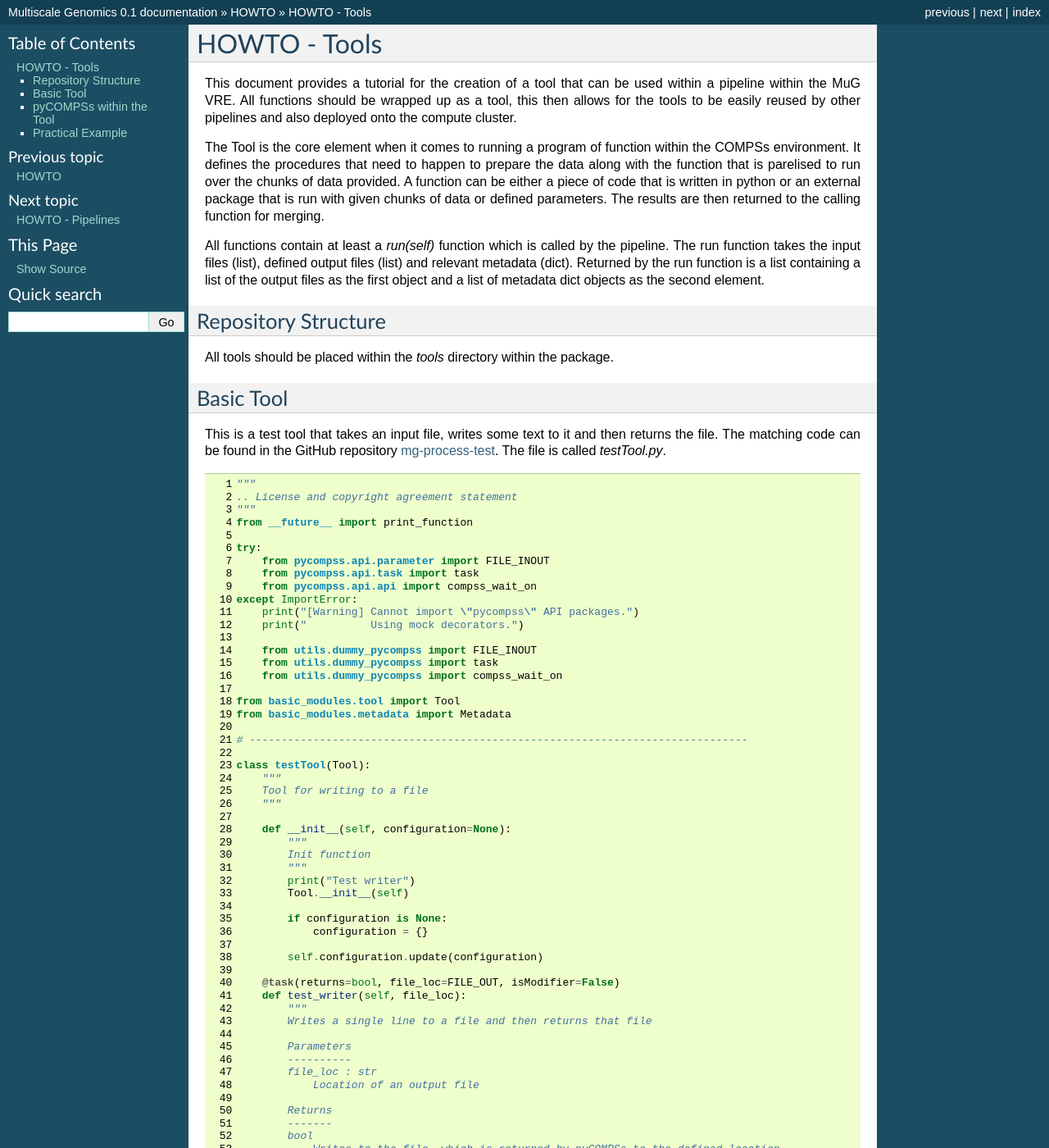
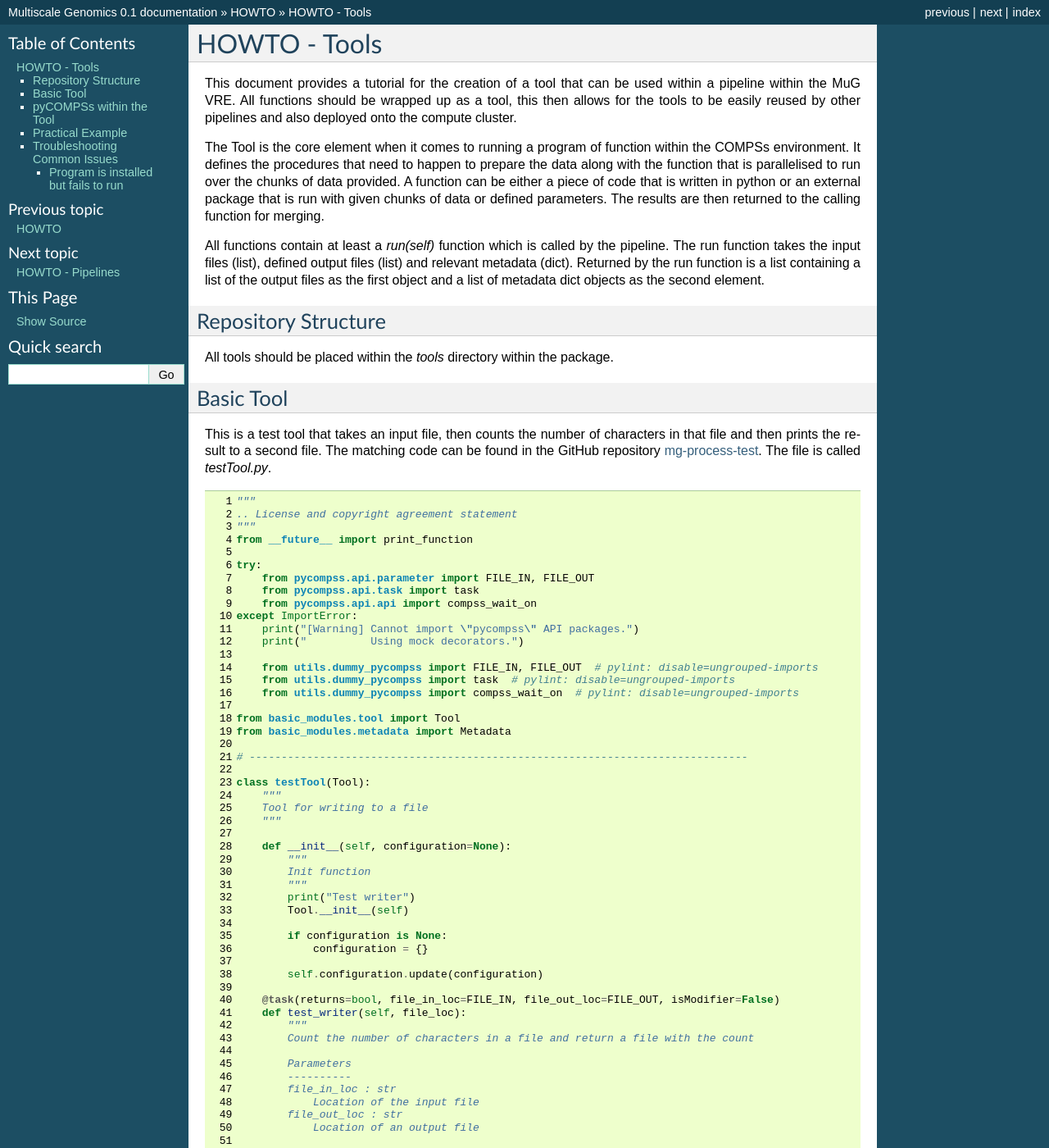
Before and after one commit to Multiscale-Genomics/mg-docs, a Sphinx documentation site: the page built from docs/howto/howto_tool.rst, in a window 1280 px wide and 1400 px high. Shown: the whole window at 82% size. Built offline with Sphinx 7.4.7, drawn with Linux system fonts in a browser that asks for light colours; some of the changed text lies outside the part shown.

Commit message:
Updated tools and pipeline descriptions to match the latest standard

```diff
--- a/docs/howto/howto_tool.rst
+++ b/docs/howto/howto_tool.rst
@@ -18,7 +18,7 @@
 
 This document provides a tutorial for the creation of a tool that can be used within a pipeline within the MuG VRE. All functions should be wrapped up as a tool, this then allows for the tools to be easily reused by other pipelines and also deployed onto the compute cluster.
 
-The Tool is the core element when it comes to running a program of function within the COMPSs environment. It defines the procedures that need to happen to prepare the data along with the function that is parelised to run over the chunks of data provided. A function can be either a piece of code that is written in python or an external package that is run with given chunks of data or defined parameters. The results are then returned to the calling function for merging.
+The Tool is the core element when it comes to running a program of function within the COMPSs environment. It defines the procedures that need to happen to prepare the data along with the function that is parallelised to run over the chunks of data provided. A function can be either a piece of code that is written in python or an external package that is run with given chunks of data or defined parameters. The results are then returned to the calling function for merging.
 
 All functions contain at least a `run(self)` function which is called by the pipeline. The run function takes the input files (list), defined output files (list) and relevant metadata (dict). Returned by the run function is a list containing a list of the output files as the first object and a list of metadata dict objects as the second element.
 
@@ -32,7 +32,7 @@
 Basic Tool
 ----------
 
-This is a test tool that takes an input file, writes some text to it and then returns the file. The matching code can be found in the GitHub repository `mg-process-test <https://github.com/Multiscale-Genomics/mg-process-test>`_.  The file is called `testTool.py`.
+This is a test tool that takes an input file, then counts the number of characters in that file and then prints the result to a second file. The matching code can be found in the GitHub repository `mg-process-test <https://github.com/Multiscale-Genomics/mg-process-test>`_.  The file is called `testTool.py`.
 
 .. code-block:: python
    :linenos:
@@ -43,16 +43,16 @@
    from __future__ import print_function
 
    try:
-       from pycompss.api.parameter import FILE_INOUT
+       from pycompss.api.parameter import FILE_IN, FILE_OUT
        from pycompss.api.task import task
        from pycompss.api.api import compss_wait_on
    except ImportError:
        print("[Warning] Cannot import \"pycompss\" API packages.")
        print("          Using mock decorators.")
 
-       from utils.dummy_pycompss import FILE_INOUT
-       from utils.dummy_pycompss import task
-       from utils.dummy_pycompss import compss_wait_on
+       from utils.dummy_pycompss import FILE_IN, FILE_OUT  # pylint: disable=ungrouped-imports
+       from utils.dummy_pycompss import task  # pylint: disable=ungrouped-imports
+       from utils.dummy_pycompss import compss_wait_on  # pylint: disable=ungrouped-imports
 
    from basic_modules.tool import Tool
    from basic_modules.metadata import Metadata
@@ -76,14 +76,16 @@
 
            self.configuration.update(configuration)
 
-       @task(returns=bool, file_loc=FILE_OUT, isModifier=False)
+       @task(returns=bool, file_in_loc=FILE_IN, file_out_loc=FILE_OUT, isModifier=False)
        def test_writer(self, file_loc):
            """
-           Writes a single line to a file and then returns that file
+           Count the number of characters in a file and return a file with the count
 
            Parameters
            ----------
-           file_loc : str
+           file_in_loc : str
+               Location of the input file
+           file_out_loc : str
                Location of an output file
 
            Returns
@@ -150,6 +152,8 @@
 This is this simplest case of a Tool that will run a function within the COMPSS environment. The run function takes the input files, if the output files are defined it can use those as the output locations and any relevant metadata. The locations of the output files can also be defined within the run function as sometimes functions can generate a large number of files that are not always easy to define up front if the Tool is being run as part of the VRE or as part of a larger pipeline.
 
 The run function then calls the `test_writer` function. This uses the python decorator syntax to highlight that it is a function that can be run in parallel to pyCOMPSs library. The `task` decorator is used to define the list of files and parameters that need to be passed to the function. It also requires a list of the files a that are to be returned. As such the most common types will be `FILE_IN`, `FILE_OUT`, `FILE_INOUT`.
+
+The `__init__` function is important as it loads the configuration parameters into the class from the VRE. In this case there are no parameters used, but these can be parameters required for the tool that has been wrapped by the code.
 
 Decorators can also be used to define the resources that are required by function. They can be used to define a set of machines that the task should be run on, required CPU capacity  or the amount of RAM that is required by the task. Defining these parameters helps the COMPSS infrastructure correctly allocate jobs so that they are able to run as soon as the resources allow and prevent the job failing by being run on a machine that does not have the correct resources.
 
@@ -352,3 +356,25 @@
            return (output_files, output_metadata)
 
    # ------------------------------------------------------------------------------
+
+
+Troubleshooting Common Issues
+-----------------------------
+
+Program is installed but fails to run
+^^^^^^^^^^^^^^^^^^^^^^^^^^^^^^^^^^^^^
+There are several points that need to be checked in this instance:
+
+#. **Is the program available on your $PATH?** -
+   If not either add it, or place a symlink in a directory that is.
+#. **Check that the command that you are running matches the command run by subprocess** -
+   Use the logger.info() to print the command and check that it works.
+#. **Subprocess runs commands in a sandbox** -
+   The normal way to run subprocess() is to use `subprocess.Popen(args)` and pass it a list of arguments that represent the command to be run (as shown in the practical example above). Sometimes this fails as extra environment parameters may be required by the program, in this case it is possible to run the whole command as a single string and tell the subprocess to use a shell:
+
+   .. code-block:: python
+      :linenos:
+
+      command_line = "python --version"
+      process = subprocess.Popen(command_line, shell=True)
+      process.wait()
```
Also changed, not shown: docs/howto/howto_pipeline.rst (+7 -3 lines).
